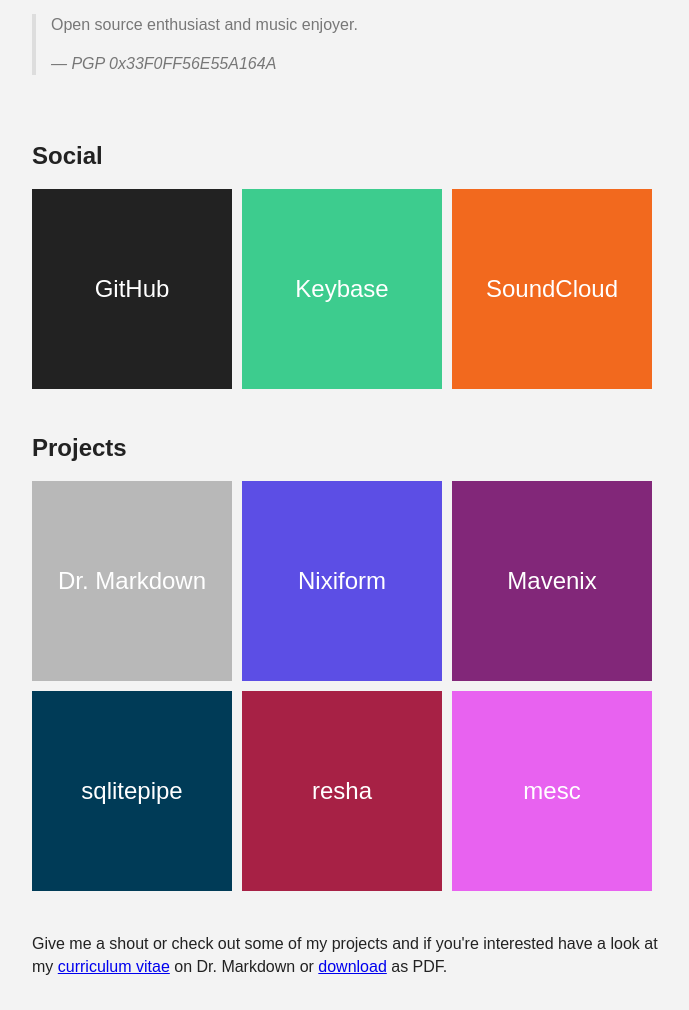
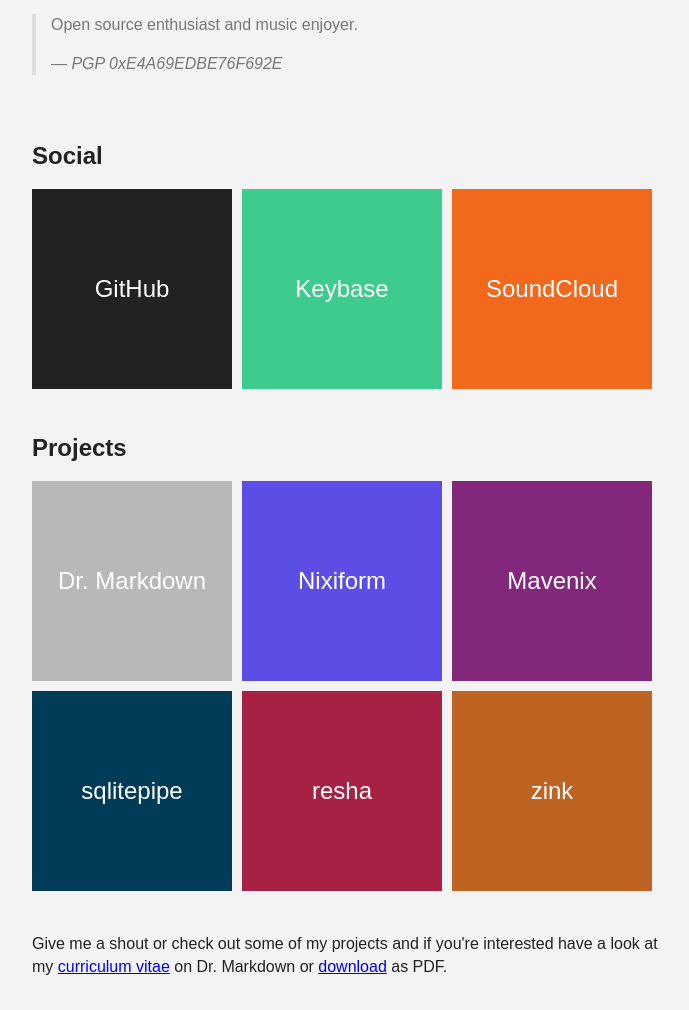
Before and after one commit to icetan/icetan.github.com, a website: page index.html in a window 1280 px wide. Shown: the part 113-1123 px from the top of the page, without its empty margins (293-982 px from the left). Drawn offline with Linux system fonts and the light colour scheme.

Commit message:
Update pgp and replace mesc with zink

```diff
--- a/index.html
+++ b/index.html
@@ -103,7 +103,7 @@
       #mavenix { background-color: #822779; }
       #sqlitepipe { background-color: #003b57; }
       #resha { background-color: #a72145; }
-      #mesc { background-color: #e862f0; }
+      #zink { background-color: #be6322; }
     </style>
   </head>
   <body>
@@ -114,7 +114,7 @@
         <blockquote>
           <p>Open source enthusiast and music enjoyer.</p>
 
-          <p><cite>— PGP 0x33F0FF56E55A164A</cite></p>
+          <p><cite>— PGP 0xE4A69EDBE76F692E</cite></p>
         </blockquote>
       </header>
       <div role="main">
@@ -127,8 +127,7 @@
         </section>
         <section>
           <h2>Projects</h2>
-          <a id="dr-markdown" class="tile" href="https://icetan.github.com/dr-markdown/">
-            Dr. Markdown
+          <a id="dr-markdown" class="tile" href="https://icetan.github.io/dr-markdown/v2/?type=base64#eyJ0ZXh0IjoiIyBXZWxjb21lIHRvIERyLiBNYXJrZG93blxuXG5Xcml0ZSBtYXJrZG93biBvbiB0aGUgbGVmdCBhbmQgc2hhcmUgdGhlIGxpbmsuIiwibWV0YSI6eyJ0aGVtZSI6InNlcmlmIn19"> Dr. Markdown
             <div class="details">Web based markdown editor</div>
           </a>
           <a id="nixiform" class="tile" href="https://github.com/icetan/nixiform/">
@@ -147,9 +146,9 @@
             resha
             <div class="details">Simple CLI for keeping generated files in a repo in sync written in Rust</div>
           </a>
-          <a id="mesc" class="tile" href="https://github.com/icetan/mesc/">
-            mesc
-            <div class="details">Minimal event sourcing framework for Node.js</div>
+          <a id="zink" class="tile" href="https://github.com/icetan/zink/">
+            zink
+            <div class="details">Simple CLI to keep symlinks up to date written in Zig</div>
           </a>
           <div class="clear"></div>
         </section>
```
